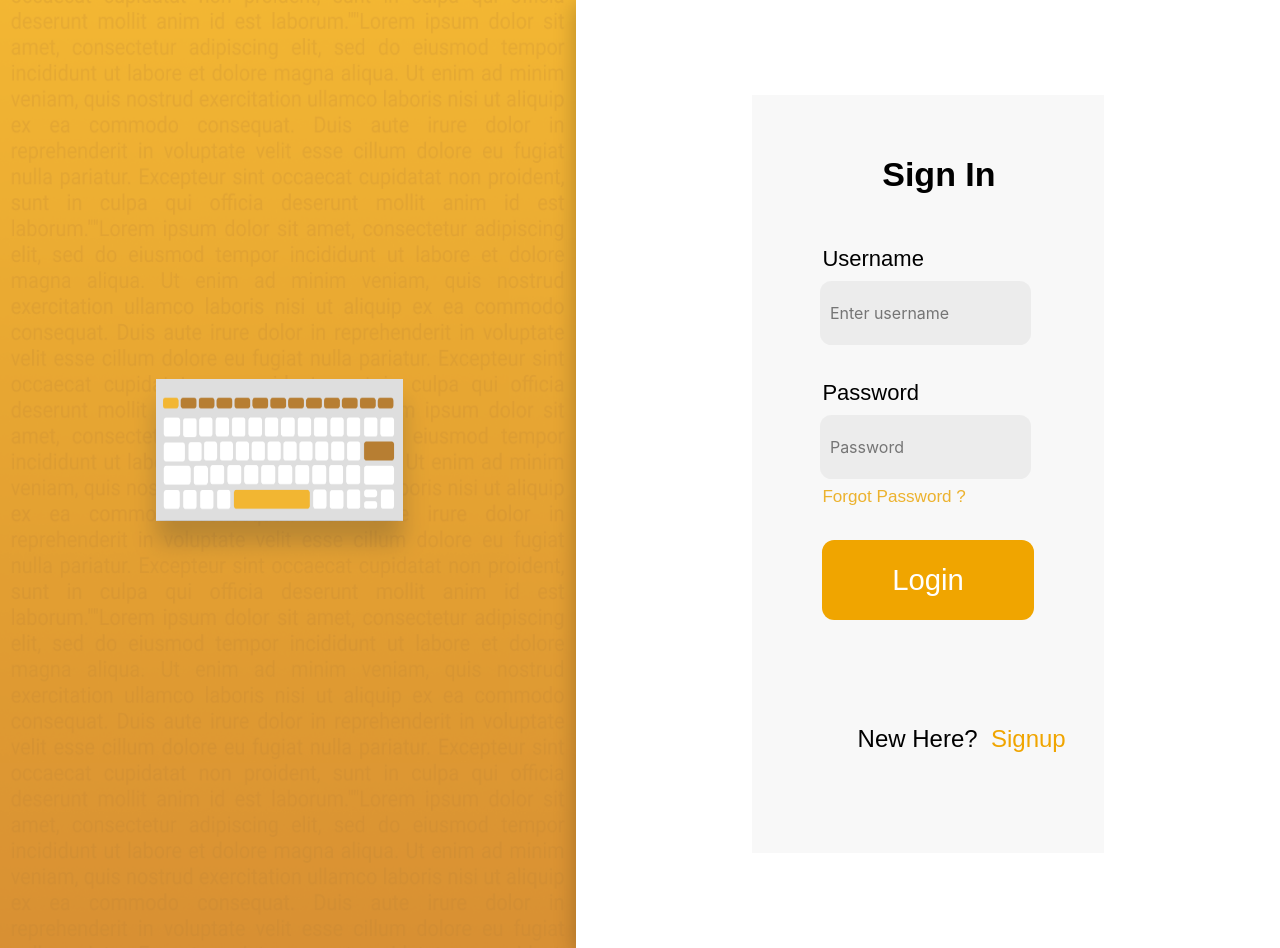
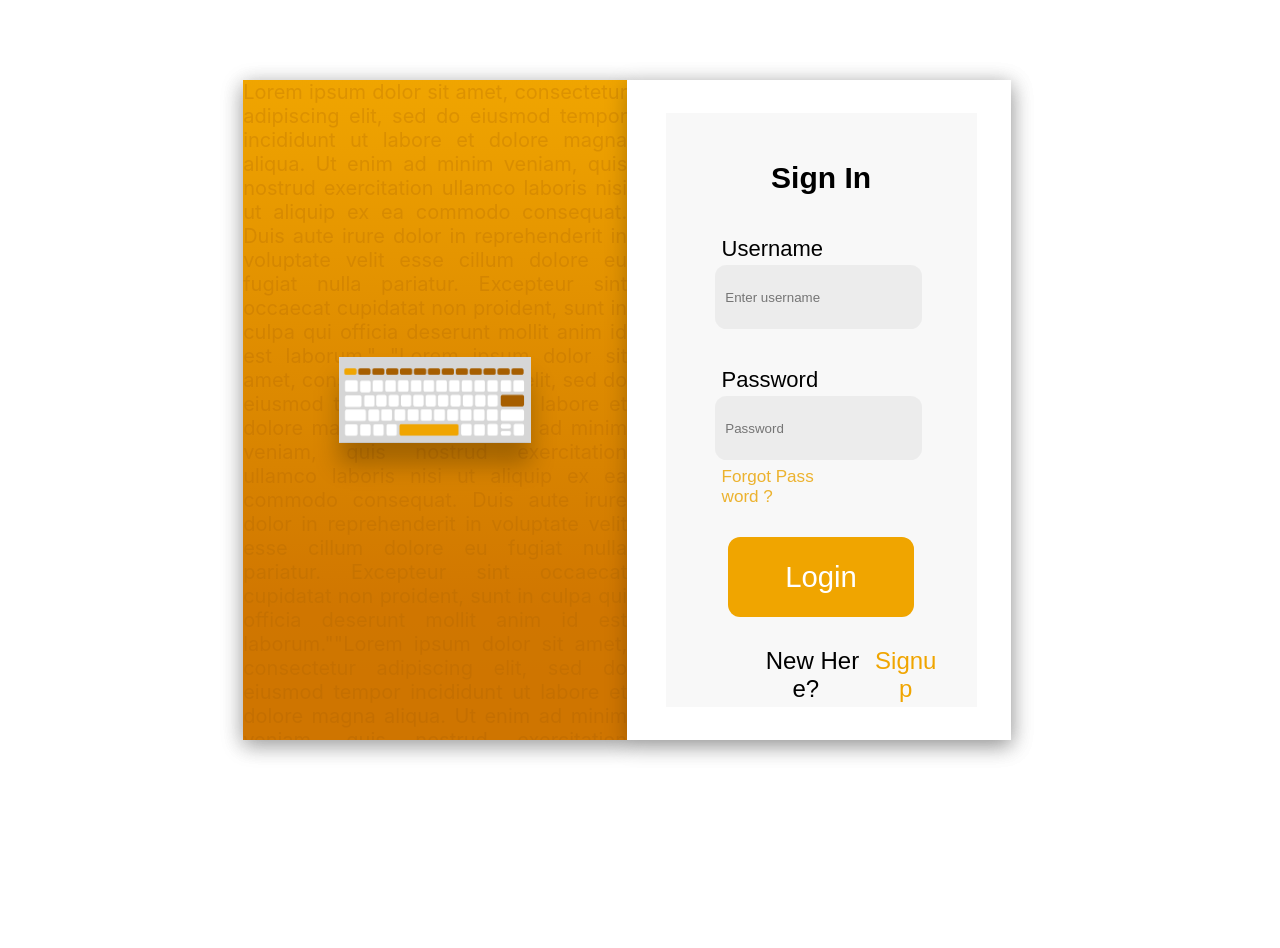
Before and after one commit to typeforslack/frontend, a React (Create React App) app: page /login in a window 1280 px wide. After the commit the page ends 800 px from the top, so only its background shows below. Built offline with nearby package versions, Linux system fonts and the light colour scheme.

Commit message:
Third draft of design

```diff
--- a/src/App.jsx
+++ b/src/App.jsx
@@ -1,6 +1,6 @@
 import React from 'react'
 import './App.css'
-import 'bootstrap/dist/css/bootstrap.css'
+// import 'bootstrap/dist/css/bootstrap.css'
 import RouterPage from './components/common/router'
 
 function App() {
--- a/src/components/loginSignup/login.jsx
+++ b/src/components/loginSignup/login.jsx
@@ -5,7 +5,6 @@ import { setAuthToken } from '../../helpers/storage'
 
 import './loginsignup.css'
 import Logo from '../../images/Keyboard.png'
-import BackgroundPage from '../../images/background.png'
 
 export default class Login extends Component {
   state = {
@@ -80,19 +79,50 @@ export default class Login extends Component {
     return (
       <div className="login">
         <div className="logoDetail">
-          <img
-            src={BackgroundPage}
-            alt="background"
-            className="backgroundImg"
-          />
-
+          <div className="bgText">
+            Lorem ipsum dolor sit amet, consectetur adipiscing elit, sed do
+            eiusmod tempor incididunt ut labore et dolore magna aliqua. Ut enim
+            ad minim veniam, quis nostrud exercitation ullamco laboris nisi ut
+            aliquip ex ea commodo consequat. Duis aute irure dolor in
+            reprehenderit in voluptate velit esse cillum dolore eu fugiat nulla
+            pariatur. Excepteur sint occaecat cupidatat non proident, sunt in
+            culpa qui officia deserunt mollit anim id est laborum." "Lorem ipsum
+            dolor sit amet, consectetur adipiscing elit, sed do eiusmod tempor
+            incididunt ut labore et dolore magna aliqua. Ut enim ad minim
+            veniam, quis nostrud exercitation ullamco laboris nisi ut aliquip ex
+            ea commodo consequat. Duis aute irure dolor in reprehenderit in
+            voluptate velit esse cillum dolore eu fugiat nulla pariatur.
+            Excepteur sint occaecat cupidatat non proident, sunt in culpa qui
+            officia deserunt mollit anim id est laborum.""Lorem ipsum dolor sit
+            amet, consectetur adipiscing elit, sed do eiusmod tempor incididunt
+            ut labore et dolore magna aliqua. Ut enim ad minim veniam, quis
+            nostrud exercitation ullamco laboris nisi ut aliquip ex ea commodo
+            consequat. Duis aute irure dolor in reprehenderit in voluptate velit
+            esse cillum dolore eu fugiat nulla pariatur. Excepteur sint occaecat
+            cupidatat non proident, sunt in culpa qui officia deserunt mollit
+            anim id est laborum.""Lorem ipsum dolor sit amet, consectetur
+            adipiscing elit, sed do eiusmod tempor incididunt ut labore et
+            dolore magna aliqua. Ut enim ad minim veniam, quis nostrud
+            exercitation ullamco laboris nisi ut aliquip ex ea commodo
+            consequat. Duis aute irure dolor in reprehenderit in voluptate velit
+            esse cillum dolore eu fugiat nulla pariatur. Excepteur sint occaecat
+            cupidatat non proident, sunt in culpa qui officia deserunt mollit
+            anim id est laborum.""Lorem ipsum dolor sit amet, consectetur
+            adipiscing elit, sed do eiusmod tempor incididunt ut labore et
+            dolore magna aliqua. Ut enim ad minim veniam, quis nostrud
+            exercitation ullamco laboris nisi ut aliquip ex ea commodo
+            consequat. Duis aute irure dolor in reprehenderit in voluptate velit
+            esse cillum dolore eu fugiat nulla pariatur. Excepteur sint occaecat
+            cupidatat non proident, sunt in culpa qui officia deserunt mollit
+            anim id est laborum."
+          </div>
+        </div>
         <img src={Logo} alt="Logoimage" className="logoImg" />
-        </div>
-
         <div className="formDetails">
           <div className="formBox">
             <div className="signin">Sign In </div>
-            <form className="form" onSubmit={this.submitForm}>
+            <div className="form">
+              <form onSubmit={this.submitForm}>
                 <div className="detailsdiv">
                   <label className="label">Username</label>
                   <br></br>
@@ -109,7 +139,7 @@ export default class Login extends Component {
                     </h6>
                   }
                 </div>
-              <div className="detailsdiv" style={{ marginTop: '10%' }}>
+                <div className="detailsdiv" style={{ marginTop: '8%' }}>
                   <label className="label">Password</label>
 
                   <br></br>
@@ -126,18 +156,16 @@ export default class Login extends Component {
                     </h6>
                   }
                 </div>
+              </form>
               <div className="forgotpwd">Forgot Password ?</div>
-
               <button className="loginBtn" type="submit">
                 Login
               </button>
-            </form>
+            </div>
             <div className="signupdiv">
-              <span className="signupBtn">
               New Here? &nbsp;
               <span className="signup" onClick={this.navigateToSignup}>
                 Signup
-                </span>{' '}
               </span>
             </div>
           </div>
--- a/src/components/loginSignup/loginsignup.css
+++ b/src/components/loginSignup/loginsignup.css
@@ -1,60 +1,69 @@
 .login {
-  /* width: 20%;
+  min-height: 660px;
+  min-width: 400px;
+  width: 60%;
+  height: 80%;
   position: absolute;
-  top: 30%;
-  left: 43%;
-  /* border: 1px solid; */
+  top: 10%;
+  left: 19%;
+  box-shadow: 0px 4.89691px 20.4038px rgba(0, 0, 0, 0.25);
+  background: linear-gradient(180deg, #f0a500 0%, #cf7500 100%);
 }
 
 .logoDetail {
   position: absolute;
-  width: 45%;
-  height: 100vh;
+  width: 50%;
+  height: 100%;
   left: 0px;
   top: 0px;
-  background: linear-gradient(180deg, #f0a500 0%, #cf7500 100%);
+  background: linear-gradient(180deg, #f0a500 0%, #cf7500 80%);
   opacity: 0.8;
-  min-height: 948px;
+  overflow-y: hidden;
+  box-shadow: 0px 4.89691px 20.4038px rgba(0, 0, 0, 0.25);
 }
 
-.backgroundImg {
-  width: 100%;
-  height: 100%;
+.bgText {
+  color: #a65e00;
+  text-align: justify;
+  font-size: 20px;
+  cursor: default;
+  user-select: none;
+  opacity: 0.3;
 }
 
 .logoImg {
   position: absolute;
-  width: 43%;
-  height: 15%;
-  left: 27%;
-  top: 40%;
+  width: 25%;
+  height: 13%;
+  left: 12.5%;
+  top: 42%;
   background: #d6d6d6;
   box-shadow: 0px 22.4801px 22.4801px rgba(0, 0, 0, 0.25);
 }
+
 .formDetails {
   position: absolute;
-  width: 55%;
-  height: 100vh;
-  left: 45%;
+  width: 50%;
+  height: 100%;
+  left: 50%;
   top: 0px;
   background: #ffffff;
   box-shadow: 0px 4.89691px 20.4038px rgba(0, 0, 0, 0.25);
-  min-height: 948px;
+}
+.formBox {
+  text-align: center;
+  width: 81%;
+  background-color: rgb(181, 181, 181, 0.1);
+  left: 10%;
+  top: 5%;
+  height: 90%;
+  position: absolute;
 }
 
-.formBox {
-  text-align: center;
-  width: 50%;
-  background-color: rgb(181, 181, 181, 0.1);
-  left: 25%;
-  top: 10%;
-  height: 80%;
-  position: absolute;
-}
 .signin {
-  position: absolute;
+  position: relative;
   font-family: 'DM Sans', sans-serif !important;
-  font-size: 34px;
+  font-size: 30px;
   font-weight: bold;
   font-stretch: normal;
   font-style: normal;
@@ -62,16 +71,13 @@
   letter-spacing: normal;
   color: rgb(0, 0, 0);
   top: 8%;
-  left: 37%;
 }
 
 .form {
-  position: absolute;
-  top: 20%;
-  /* text-align: center; */
-  /* vertical-align: middle; */
-  width: 100%;
+  position: relative;
+  top: 15%;
 }
+
 .label {
   max-width: 100%;
   font-family: 'DM Sans', sans-serif !important;
@@ -83,7 +89,7 @@
   letter-spacing: normal;
   color: #000000;
   position: absolute;
-  left: 20%;
+  left: 18%;
   word-break: break-all;
 }
 
@@ -99,21 +105,23 @@
   margin-top: 3%;
 }
 .forgotpwd {
+  text-align: left;
   font-size: 17.1px;
   font-weight: normal;
   font-stretch: normal;
   font-style: normal;
   line-height: normal;
   color: #ecb22e;
-  position: absolute;
+  position: relative;
   display: block;
   word-break: break-all;
-  left: 20%;
-  max-width: 100%;
+  left: 18%;
+  bottom: 30px;
+  max-width: 32%;
   font-family: 'DM Sans', sans-serif !important;
 }
+
 .loginBtn {
-  margin-top: 15%;
   width: 60%;
   height: 5rem;
   border-radius: 12.2px;
@@ -125,15 +133,36 @@
   border: none;
   outline: none !important;
   max-width: 100%;
-  position: absolute;
-  left: 20%;
-}
-.signupdiv {
-  margin-top: 630px;
-  max-width: 100%;
+  position: relative;
+  cursor: pointer;
 }
 
-.signupBtn {
+.signupdiv {
+  position: relative;
+  min-width: 60%;
+  width: 47%;
+  top: 20%;
+  font-family: 'DM Sans', sans-serif !important;
+  font-style: normal;
+  font-weight: 300;
+  font-size: 24px;
+  line-height: 28px;
+  display: flex;
+  align-items: center;
+  text-align: center;
+  color: #000000;
+  font-stretch: normal;
+  letter-spacing: normal;
+  border: none;
+  left: 28%;
+  word-break: break-all;
+}
+.signup:hover {
+  text-decoration: underline;
+  text-decoration-color: '#f0a500';
+}
+
+/* .signupBtn {
   font-family: 'DM Sans', sans-serif !important;
   font-style: normal;
   font-weight: 300;
@@ -149,17 +178,48 @@
   position: absolute;
   left: 30%;
   word-break: break-all;
-}
+} */
 
 .signup {
   cursor: pointer;
   color: #f0a500;
 }
 
-.signup:hover {
-  text-decoration: underline;
-  text-decoration-color: '#f0a500';
+/*
+
+
+
+
+
+
+
+
+/* .login {
+  /* width: 20%;
+  position: absolute;
+  top: 30%;
+  left: 43%;
+  /* border: 1px solid; */
+/* }
+
+
+
+.backgroundImg {
+  width: 100%;
+  height: 100%;
 }
+
+
+
+
+
+
+
+
+
+
+
+
 .signupBox {
   width: 50%;
   background-color: rgb(181, 181, 181, 0.1);
@@ -185,7 +245,7 @@
   max-width: 100%;
   position: absolute;
   left: 20%;
-}
+} */
 
 /*
 
--- a/src/components/loginSignup/signup.jsx
+++ b/src/components/loginSignup/signup.jsx
@@ -4,7 +4,6 @@ import { signup } from '../../helpers/api'
 import { setAuthToken } from '../../helpers/storage'
 import './loginsignup.css'
 import Logo from '../../images/Keyboard.png'
-import BackgroundPage from '../../images/background.png'
 
 export default class Login extends React.Component {
   constructor(props) {
@@ -106,19 +105,52 @@ export default class Login extends React.Component {
 
   render() {
     return (
-      <div>
+      <div className="login">
         <div className="logoDetail">
-          <img
-            src={BackgroundPage}
-            alt="background"
-            className="backgroundImg"
-          />
+          <div className="bgText">
+            Lorem ipsum dolor sit amet, consectetur adipiscing elit, sed do
+            eiusmod tempor incididunt ut labore et dolore magna aliqua. Ut enim
+            ad minim veniam, quis nostrud exercitation ullamco laboris nisi ut
+            aliquip ex ea commodo consequat. Duis aute irure dolor in
+            reprehenderit in voluptate velit esse cillum dolore eu fugiat nulla
+            pariatur. Excepteur sint occaecat cupidatat non proident, sunt in
+            culpa qui officia deserunt mollit anim id est laborum." "Lorem ipsum
+            dolor sit amet, consectetur adipiscing elit, sed do eiusmod tempor
+            incididunt ut labore et dolore magna aliqua. Ut enim ad minim
+            veniam, quis nostrud exercitation ullamco laboris nisi ut aliquip ex
+            ea commodo consequat. Duis aute irure dolor in reprehenderit in
+            voluptate velit esse cillum dolore eu fugiat nulla pariatur.
+            Excepteur sint occaecat cupidatat non proident, sunt in culpa qui
+            officia deserunt mollit anim id est laborum.""Lorem ipsum dolor sit
+            amet, consectetur adipiscing elit, sed do eiusmod tempor incididunt
+            ut labore et dolore magna aliqua. Ut enim ad minim veniam, quis
+            nostrud exercitation ullamco laboris nisi ut aliquip ex ea commodo
+            consequat. Duis aute irure dolor in reprehenderit in voluptate velit
+            esse cillum dolore eu fugiat nulla pariatur. Excepteur sint occaecat
+            cupidatat non proident, sunt in culpa qui officia deserunt mollit
+            anim id est laborum.""Lorem ipsum dolor sit amet, consectetur
+            adipiscing elit, sed do eiusmod tempor incididunt ut labore et
+            dolore magna aliqua. Ut enim ad minim veniam, quis nostrud
+            exercitation ullamco laboris nisi ut aliquip ex ea commodo
+            consequat. Duis aute irure dolor in reprehenderit in voluptate velit
+            esse cillum dolore eu fugiat nulla pariatur. Excepteur sint occaecat
+            cupidatat non proident, sunt in culpa qui officia deserunt mollit
+            anim id est laborum.""Lorem ipsum dolor sit amet, consectetur
+            adipiscing elit, sed do eiusmod tempor incididunt ut labore et
+            dolore magna aliqua. Ut enim ad minim veniam, quis nostrud
+            exercitation ullamco laboris nisi ut aliquip ex ea commodo
+            consequat. Duis aute irure dolor in reprehenderit in voluptate velit
+            esse cillum dolore eu fugiat nulla pariatur. Excepteur sint occaecat
+            cupidatat non proident, sunt in culpa qui officia deserunt mollit
+            anim id est laborum."
+          </div>
+        </div>
+        <img src={Logo} alt="Logoimage" className="logoImg" />
 
-          <img src={Logo} alt="Logoimage" className="logoImg" />
-        </div>
         <div className="formDetails">
           <div className="formBox">
             <div className="signin">Sign Up </div>
+            <div className="form">
               <form className="form" onSubmit={this.submitForm}>
                 <div className="detailsdiv">
                   <label className="label">Username</label>
@@ -171,13 +203,14 @@ export default class Login extends React.Component {
                   }
                 </div>
 
-              <button className="signupbtn" type="submit">
+                <button className="loginBtn" type="submit">
                   Sign Up
                 </button>
               </form>
             </div>
           </div>
         </div>
+      </div>
     )
   }
 }
```
Lines whose indentation alone changed are shown as unchanged.
